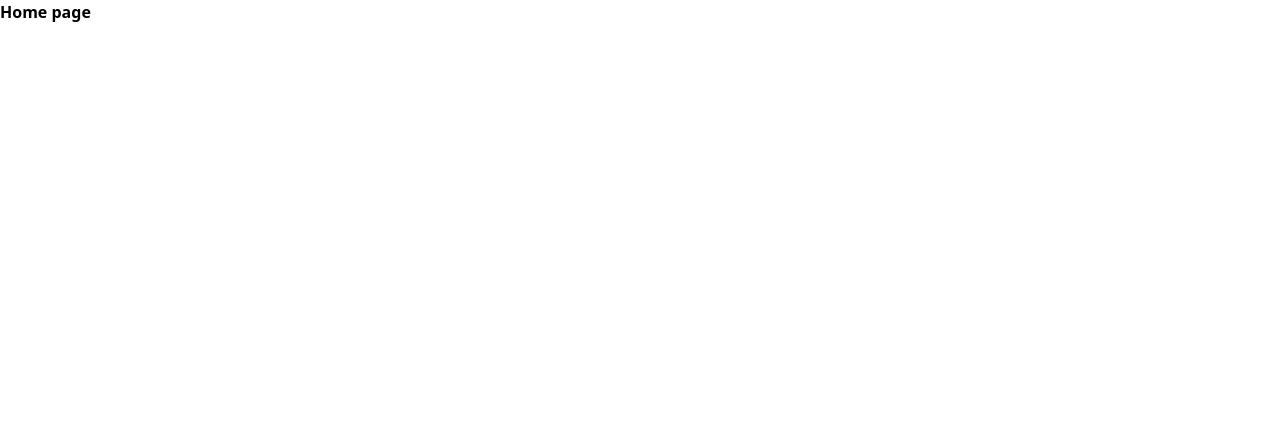
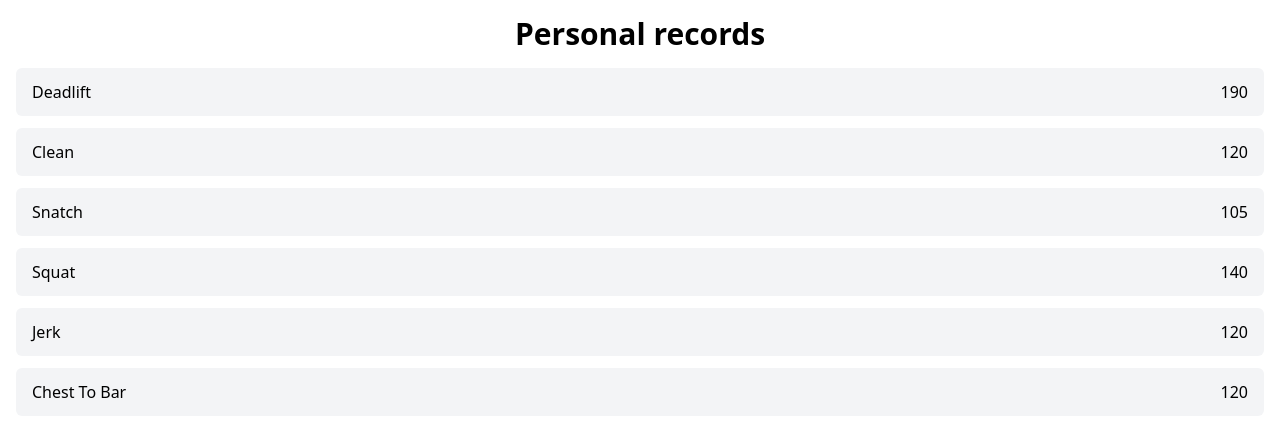
Before and after one commit to MENT3/personals-records, a Nuxt app: page / in a window 1280 px wide. Shown: the top 436 px of the page. Built offline with nearby package versions, Linux system fonts and the light colour scheme.

Commit message:
feat: add minimalist interface

```diff
--- /dev/null
+++ b/components/RecordItem.vue
@@ -0,0 +1,41 @@
+<template>
+  <nuxt-link
+    :to="`/movement/${slug}`"
+    class="mx-4 mb-3 flex justify-between rounded-md bg-gray-100 px-4 py-3"
+  >
+    <div>
+      {{ name }}
+    </div>
+    <div>
+      {{ record }}
+    </div>
+  </nuxt-link>
+</template>
+
+<script>
+export default {
+  props: {
+    slug: {
+      type: String,
+      required: true
+    },
+    name: {
+      type: String,
+      required: true
+    },
+    type: {
+      type: String,
+      required: true
+    },
+    record: {
+      type: Number,
+      required: true
+    }
+  },
+  data() {
+    return {
+      pourcentage: 50
+    }
+  }
+}
+</script>
--- a/pages/index.vue
+++ b/pages/index.vue
@@ -1,9 +1,27 @@
 <template>
-  <div class="font-semibold">Home page</div>
+  <div class="text-center">
+    <h1 class="py-4 text-3xl font-semibold">Personal records</h1>
+    <div @click.prevent.stop>
+      <RecordItem
+        v-for="record in records"
+        :key="record.slug"
+        v-bind="record"
+      />
+    </div>
+
+    <div class="modal-route">
+      <div class="modal-content">
+        <NuxtChild />
+      </div>
+    </div>
+  </div>
 </template>
 
 <script>
+import { mapState } from 'vuex'
+
 export default {
-  name: 'IndexPage'
+  name: 'HomePage',
+  computed: mapState(['records'])
 }
 </script>
--- /dev/null
+++ b/pages/index/movement/_slug.vue
@@ -0,0 +1,49 @@
+<template>
+  <div class="absolute inset-0 bg-black/50" @click="closeModal">
+    <div
+      class="fixed inset-x-0 bottom-0 top-64 rounded-t-xl bg-white shadow-xl"
+    >
+      <div class="flex w-full items-center justify-between py-8 px-6 text-left">
+        <h3 class="text-xl font-semibold text-gray-800">
+          {{ movement.name }}
+        </h3>
+        <div
+          class="rounded-full bg-gray-100 p-3 font-semibold transition hover:bg-gray-200"
+          @click="closeModal"
+        >
+          <svg
+            class="h-4 w-4"
+            fill="none"
+            stroke="currentColor"
+            viewBox="0 0 24 24"
+            xmlns="http://www.w3.org/2000/svg"
+          >
+            <path
+              stroke-linecap="round"
+              stroke-linejoin="round"
+              stroke-width="2"
+              d="M6 18L18 6M6 6l12 12"
+            ></path>
+          </svg>
+        </div>
+      </div>
+      {{ movement }}
+    </div>
+  </div>
+</template>
+
+<script>
+export default {
+  name: 'MovementDetail',
+  computed: {
+    movement() {
+      return this.$store.getters.getMouvementFromSlug(this.$route.params.slug)
+    }
+  },
+  methods: {
+    closeModal() {
+      this.$router.push('/')
+    }
+  }
+}
+</script>
```
